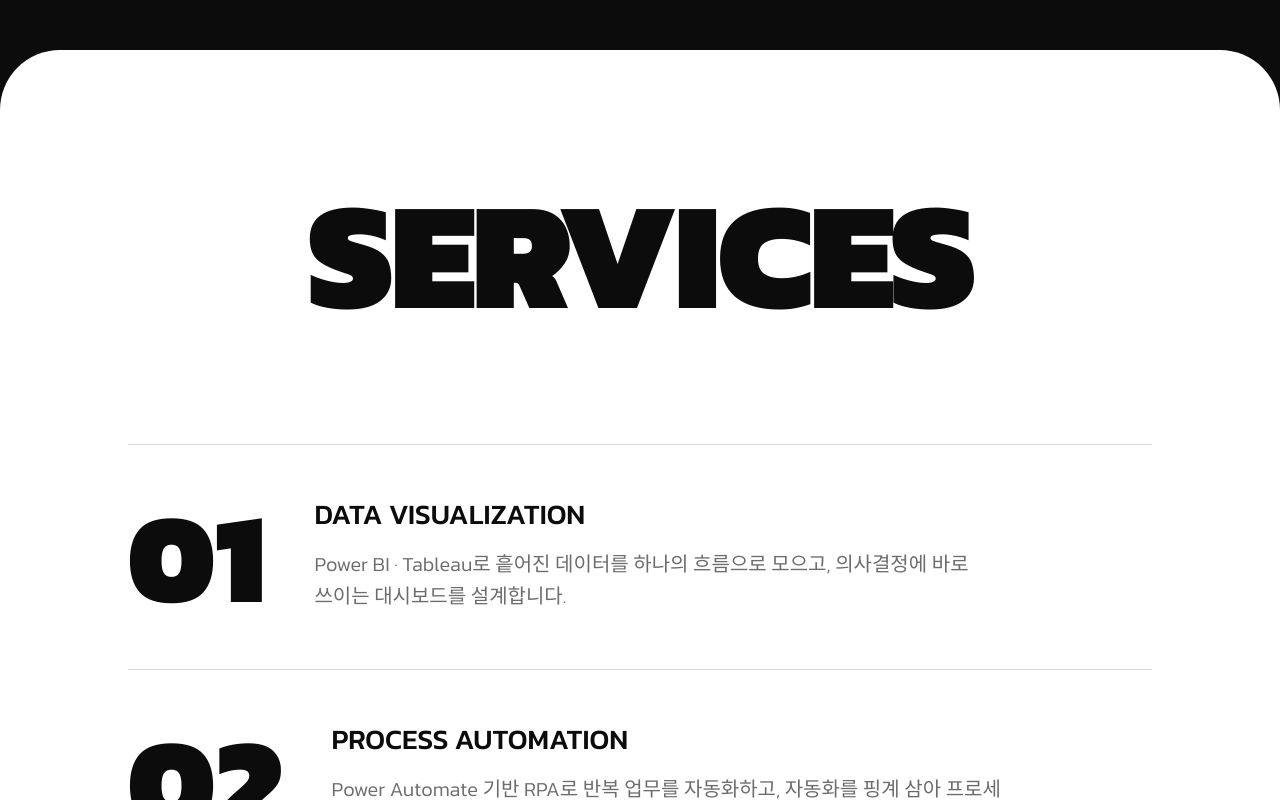
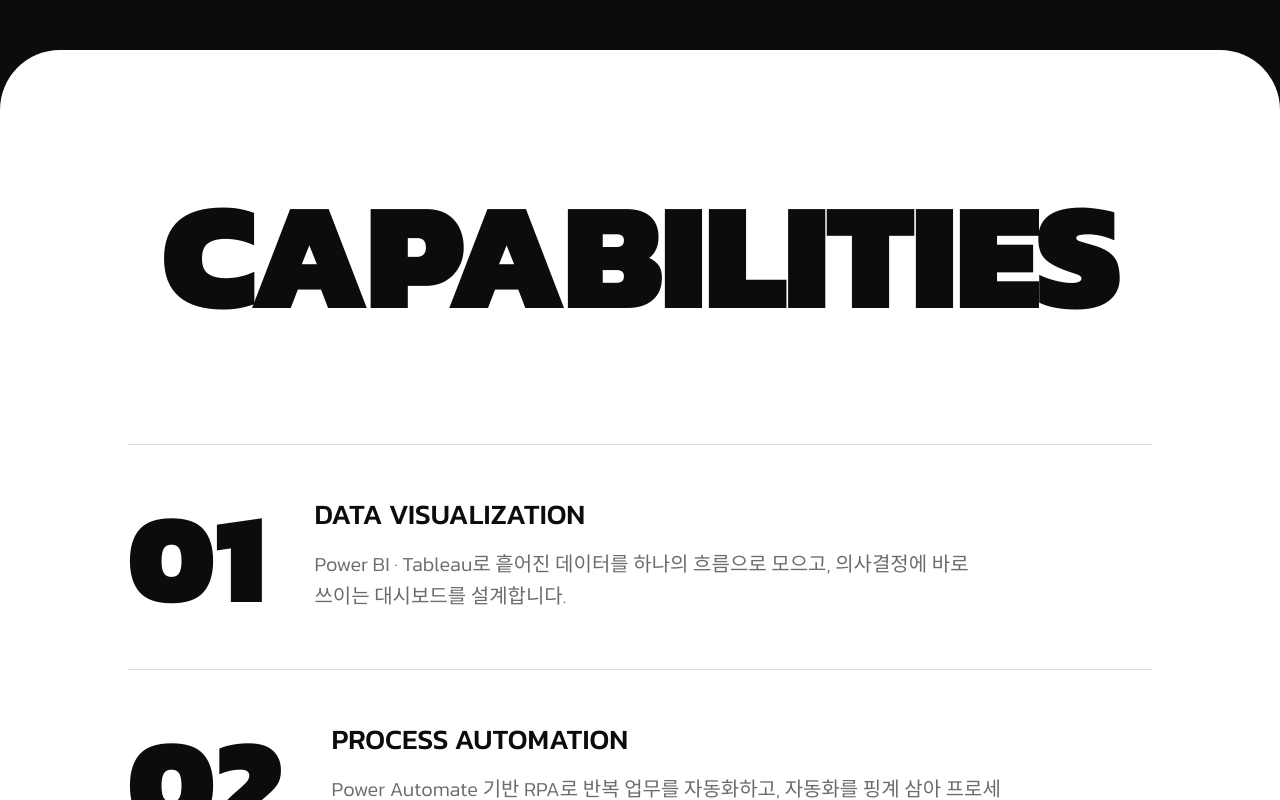
Before and after one commit to sweetgump-ai/sweetgump-ai.github.io, a React (Vite) app: page / in a window 1280 px wide. Shown: the part 1550-2350 px from the top of the page. Built offline with nearby package versions, Linux system fonts and the light colour scheme; a web font is replaced by a local one.

Commit message:
feat: rename Services section to Capabilities

```diff
--- a/src/data/content.ts
+++ b/src/data/content.ts
@@ -12,7 +12,7 @@ export const PROFILE = {
 
 export const NAV_LINKS = [
   { label: 'About', href: '#about' },
-  { label: 'Services', href: '#services' },
+  { label: 'Capabilities', href: '#capabilities' },
   { label: 'Projects', href: '#projects' },
   { label: 'Contact', href: '#contact' },
 ];
--- a/src/sections/ServicesSection.tsx
+++ b/src/sections/ServicesSection.tsx
@@ -4,7 +4,7 @@ import { SERVICES } from '../data/content';
 export default function ServicesSection() {
   return (
     <section
-      id="services"
+      id="capabilities"
       className="relative z-0 rounded-t-[40px] bg-white px-5 py-20 sm:rounded-t-[50px] sm:px-8 sm:py-24 md:rounded-t-[60px] md:px-10 md:py-32"
     >
       <FadeIn
@@ -14,7 +14,7 @@ export default function ServicesSection() {
         className="mb-16 text-center font-black uppercase leading-none tracking-tight text-[#0C0C0C] sm:mb-20 md:mb-28"
         style={{ fontSize: 'clamp(3rem, 12vw, 160px)' }}
       >
-        Services
+        Capabilities
       </FadeIn>
 
       <div className="mx-auto max-w-5xl">
```
